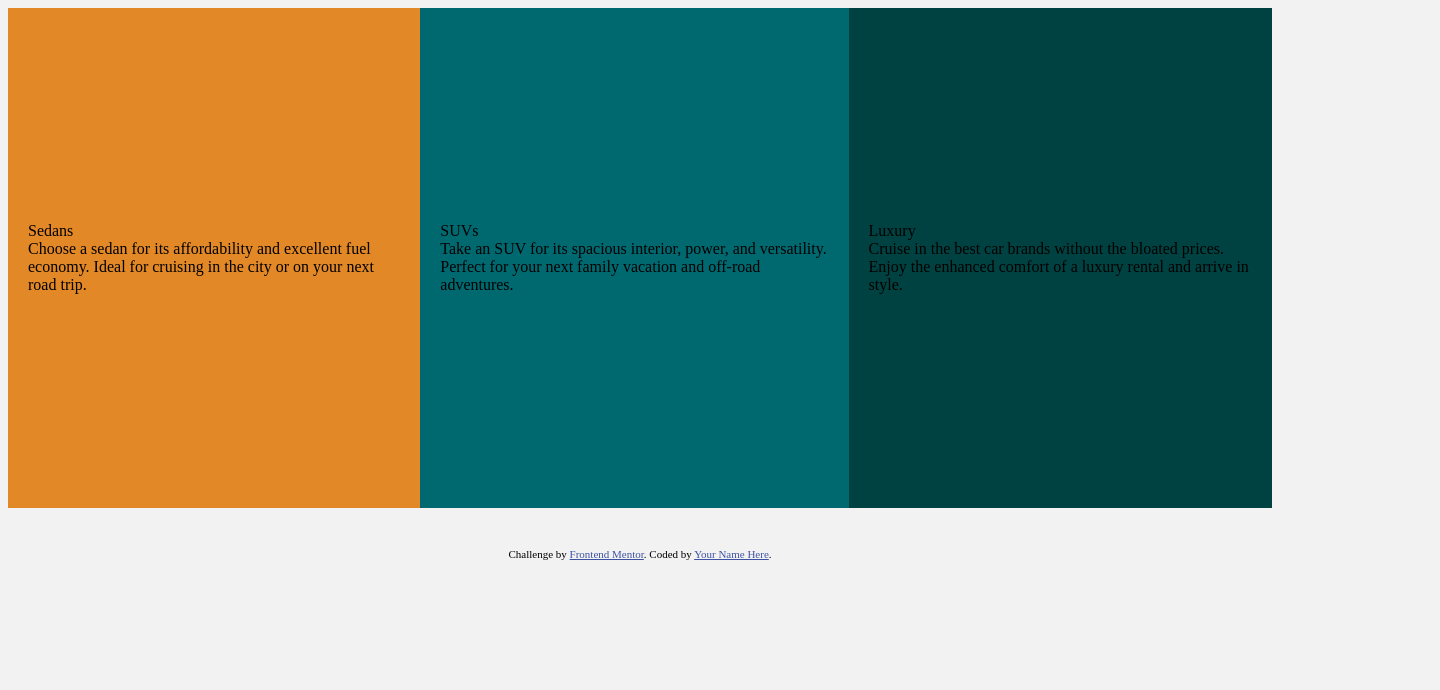
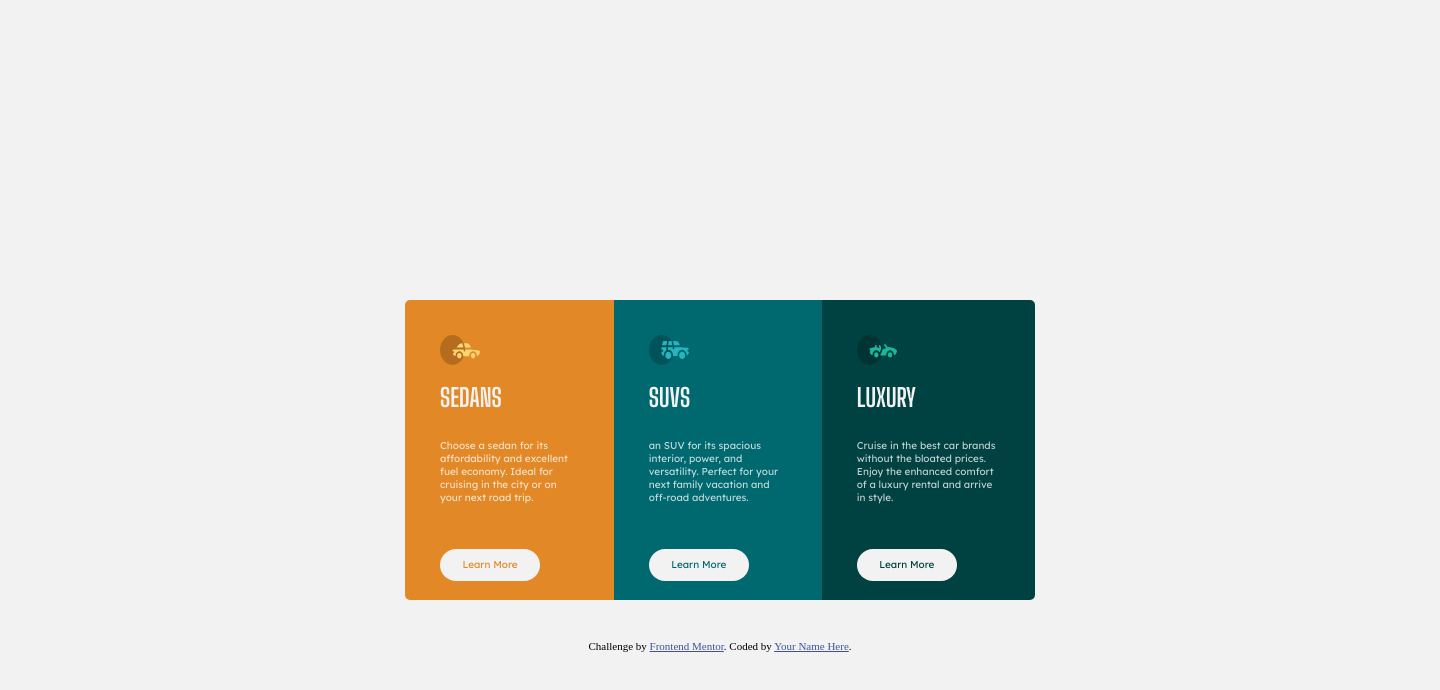
Before and after one commit to m3c-git/carte-3colonnes, a plain HTML site: page index.html in a window 1280 px wide. Shown: the whole page, 1440 px wide, since content can reach past the window. Drawn offline with Linux system fonts and the light colour scheme.

Commit message:
Desktop-view ok

```diff
--- a/index.html
+++ b/index.html
@@ -6,6 +6,8 @@
 
   <link rel="icon" type="image/png" sizes="32x32" href="./images/favicon-32x32.png">
   <link rel="stylesheet" href="/styles.css">
+  <link href="https://fonts.googleapis.com/css2?family=Lexend+Deca&display=swap" rel="stylesheet">
+  <link href="https://fonts.googleapis.com/css2?family=Big+Shoulders+Display:wght@700&family=Lexend+Deca&display=swap" rel="stylesheet">
   <title>Frontend Mentor | 3-column preview card component</title>
 
   <!-- Feel free to remove these styles or customise in your own stylesheet 👍 -->
@@ -17,23 +19,30 @@
 <body>
   <div class="container">
     <div class="col1">
-    Sedans<br>
-    Choose a sedan for its affordability and excellent fuel economy. Ideal for cruising in the city
-    or on your next road trip.
+      <img src="/images/icon-sedans.svg" alt="icon-sedans"/>
+      <h1>Sedans</h1>
+      <p>Choose a sedan for its affordability and excellent fuel economy. Ideal for cruising in the city
+      or on your next road trip.</p>
+      <a href="#" class="button-1">Learn More</a>
     </div>
 
     <div class="col2">
-    SUVs<br>
-    Take an SUV for its spacious interior, power, and versatility. Perfect for your next family vacation
-    and off-road adventures.
+      <img src="/images/icon-suvs.svg" alt="icon-suvs"/>
+      <h1>SUVs</h1>
+      <p>an SUV for its spacious interior, power, and versatility. Perfect for your next family vacation
+      and off-road adventures.</p>
+      <a href="#" class="button-2">Learn More</a>
     </div>
 
     <div class="col3">
-    Luxury<br>
-    Cruise in the best car brands without the bloated prices. Enjoy the enhanced comfort of a luxury
-    rental and arrive in style.
+      <img src="/images/icon-luxury.svg" alt="icon-luxury"/>
+      <h1>Luxury</h1>
+      <p>Cruise in the best car brands without the bloated prices. Enjoy the enhanced comfort of a luxury
+      rental and arrive in style.</p>
+      <a href="#" class="button-3">Learn More</a>
     </div>
   </div>
+
   <div class="attribution">
       Challenge by <a href="https://www.frontendmentor.io?ref=challenge" target="_blank">Frontend Mentor</a>.
       Coded by <a href="#">Your Name Here</a>.
--- a/styles.css
+++ b/styles.css
@@ -1,41 +1,161 @@
 body
 {
     background-color: hsl(0, 0%, 95%);
+    width: 1440px;
+    margin: 300px auto;
+
 }
 
 .container
 {
     display: flex;
-    flex-direction:row;
-    columns: 3;
-    height: 500px;
+    height: 300px;
+    padding: 0px 400px 0px 400px;
+    margin: 0px 5px;
 
 }
+
+h1
+{
+    text-transform:uppercase;
+    color: hsl(0, 0%, 95%);
+    font-family: 'Big Shoulders Display', cursive;
+    font-size: 25px;
+
+}
+
+p
+{
+    color: hsla(0, 0%, 100%, 0.75);
+    font-size: 10px;
+    margin-bottom: 25px;
+}
+
 
 .col1
 {
     display: flex;
+    flex-direction: column;
     background-color: hsl(31, 77%, 52%);
-    align-items: center;
-    padding: 20px;
+    padding: 35px 35px 0px 35px;
+    border-top-left-radius: 5px;
+    border-bottom-left-radius: 5px;
+    font-family: 'Lexend Deca', sans-serif;
+    font-size: 15px;
+
+
+
 }
 
 
 .col2
 {
     display: flex;
+    flex-direction: column;
     background-color: hsl(184, 100%, 22%);
-    align-items: center;
-    padding: 20px;
+    padding: 35px 35px 0px 35px;
+    font-family: 'Lexend Deca', sans-serif;
+    font-size: 15px;
+
+
+
 
 }
 
 .col3
 {
     display: flex;
+    flex-direction: column;
     background-color: hsl(179, 100%, 13%);
+    padding: 35px 35px 0px 35px;
+    border-top-right-radius: 5px;
+    border-bottom-right-radius: 5px;
+    font-family: 'Lexend Deca', sans-serif;
+    font-size: 15px;
+
+
+
+}
+
+img
+{
+    width: 40px;
+    height: 30px;;
+}
+
+.button-1
+{
+    display: flex;
+    background-color: hsl(0, 0%, 95%);
+    color: hsl(31, 77%, 52%);
+    text-decoration: none;
+    justify-content: center;
     align-items: center;
-    padding: 20px;
+    width: 100px;
+    height: 32px;
+    border-radius: 50px;
+    font-size: 10px;
+    margin-top: 20px;
+
+
+}
+
+
+.button-2
+{
+    display: flex;
+    background-color: hsl(0, 0%, 95%);
+    color: hsl(184, 100%, 22%);
+    text-decoration: none;
+    justify-content: center;
+    align-items: center;
+    width: 100px;
+    height: 32px;
+    border-radius: 50px;
+    font-size: 10px;
+    margin-top: 20px;
+
+}
+
+.button-3
+{
+    display: flex;
+    background-color: hsl(0, 0%, 95%);
+    color: hsl(179, 100%, 13%);
+    text-decoration: none;
+    justify-content:center;
+    align-items: center;
+    width: 100px;
+    height: 32px;
+    border-radius: 50px;
+    font-size: 10px;
+    margin-top: 20px;
+
+}
+
+.button-1:hover
+{
+    background-color: hsl(31, 77%, 52%);
+    color: hsl(0, 0%, 95%);
+    outline-color: hsl(0, 0%, 95%);
+    border: solid 3px;
+}
+
+
+.button-2:hover
+{
+    background-color: hsl(184, 100%, 22%);
+    color: hsl(0, 0%, 95%);
+    outline-color: hsl(0, 0%, 95%);
+    border: solid 3px;
+}
+
+.button-3:hover
+{
+    background-color: hsl(179, 100%, 13%);
+    color: hsl(0, 0%, 95%);
+    outline-color: hsl(0, 0%, 95%);
+    border: solid 3px;
 
 }
 
@@ -43,3 +163,14 @@ body
 {
     margin-top: 40px;
 }
+
+
+
+/* Nouvelles règles si la fenêtre fait au plus 1024px de large */
+@media screen and (max-width: 375px) {
+    .container
+    {
+        display: flex;
+        flex-wrap: wrap;
+    }
+}
```
Lines whose indentation alone changed are shown as unchanged.
